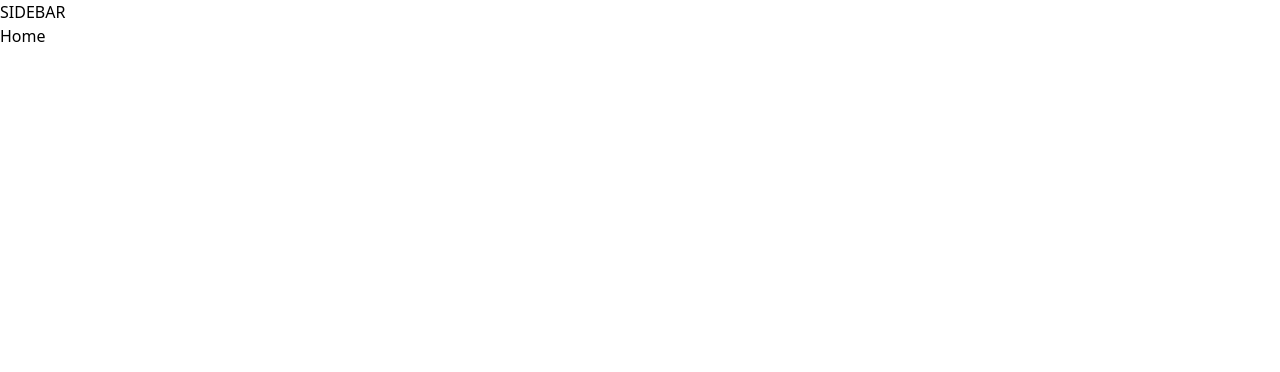
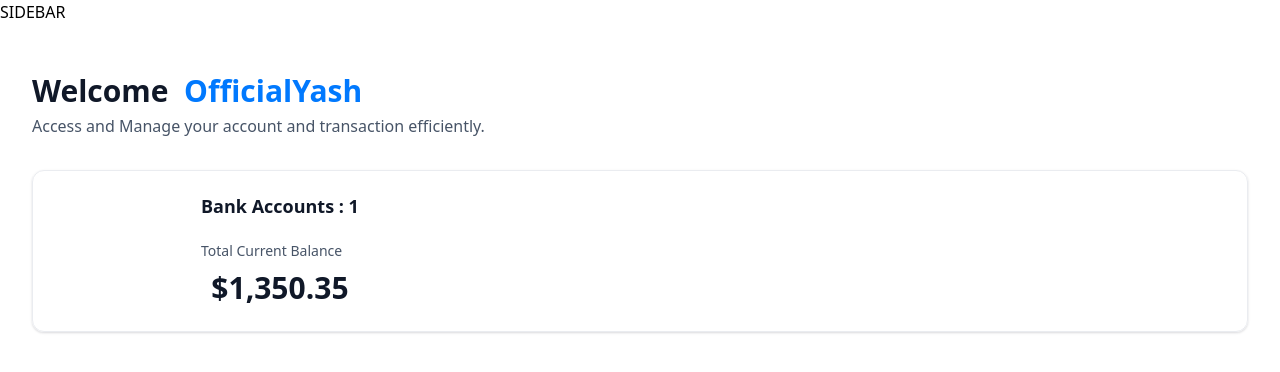
Before and after one commit to officialYash/Horizon_BankApp, a Next.js app: page / in a window 1280 px wide. Shown: the top 372 px of the page. Built offline with nearby package versions, Linux system fonts and the light colour scheme.

Commit message:
Update Total Bank balance layout Page

```diff
--- a/app/(root)/page.tsx
+++ b/app/(root)/page.tsx
@@ -1,8 +1,19 @@
-import React from 'react'
+import HeaderBox from '@/components/HeaderBox'
+import TotalBalanceBox from '@/components/TotalBalanceBox'
 
 const Home = () => {
-  return (
-    <div>Home</div>
+ const loggedIn = {firstName: 'OfficialYash'}
+    return (
+    <section className='home'>
+        <div className='home-content'>
+            <header className='home-header'>
+               <HeaderBox type="greeting" title="Welcome" user={
+                loggedIn?.firstName || 'Guest'} subtext="Access and Manage your account and transaction efficiently."
+               />
+               <TotalBalanceBox accounts={[]} totalBanks={1} totalCurrentBalance={1350.35} />
+            </header>
+        </div>
+    </section>
   )
 }
 
--- /dev/null
+++ b/components/HeaderBox.tsx
@@ -0,0 +1,14 @@
+
+const HeaderBox = ({type ="title", title , subtext, user}: HeaderBoxProps) => {
+  return (
+    <div className="header-box">
+        <h1 className="header-box-title">
+           {title}
+           {type === 'greeting' && (<span className="text-bankGradient"> &nbsp;{user}</span>) }
+        </h1>
+<p className="header-box-subtext">{subtext}</p>
+    </div>
+  )
+}
+
+export default HeaderBox
--- /dev/null
+++ b/components/TotalBalanceBox.tsx
@@ -0,0 +1,25 @@
+import { formatAmount } from '@/lib/utils'
+import React from 'react'
+
+const TotalBalanceBox = ({
+    accounts = [] , totalBanks , totalCurrentBalance}: TotlaBalanceBoxProps) => {
+  return (
+    <section className='total-balance'><div className='total-balance-chart'>
+        </div>
+        <div className='flex flex-col gap-6'>
+            <h2 className='header-2'>
+            Bank Accounts :  {totalBanks}
+            </h2>
+            <div className='flex flex-col gap-2'>
+            <p className='total-balance-label'>
+                Total Current Balance
+                </p>
+
+                <p className='total-balance-amount flex-center gap-2'>{formatAmount(totalCurrentBalance)}</p>
+            </div>
+        </div>
+        </section>
+  )
+}
+
+export default TotalBalanceBox
--- a/package.json
+++ b/package.json
@@ -14,6 +14,7 @@
     "clsx": "^2.1.1",
     "lucide-react": "^0.379.0",
     "next": "14.2.3",
+    "query-string": "^9.0.0",
     "react": "^18",
     "react-dom": "^18",
     "tailwind-merge": "^2.3.0",
```
Also changed, not shown: 1 other file (tests, documents, lock files or other folders).
